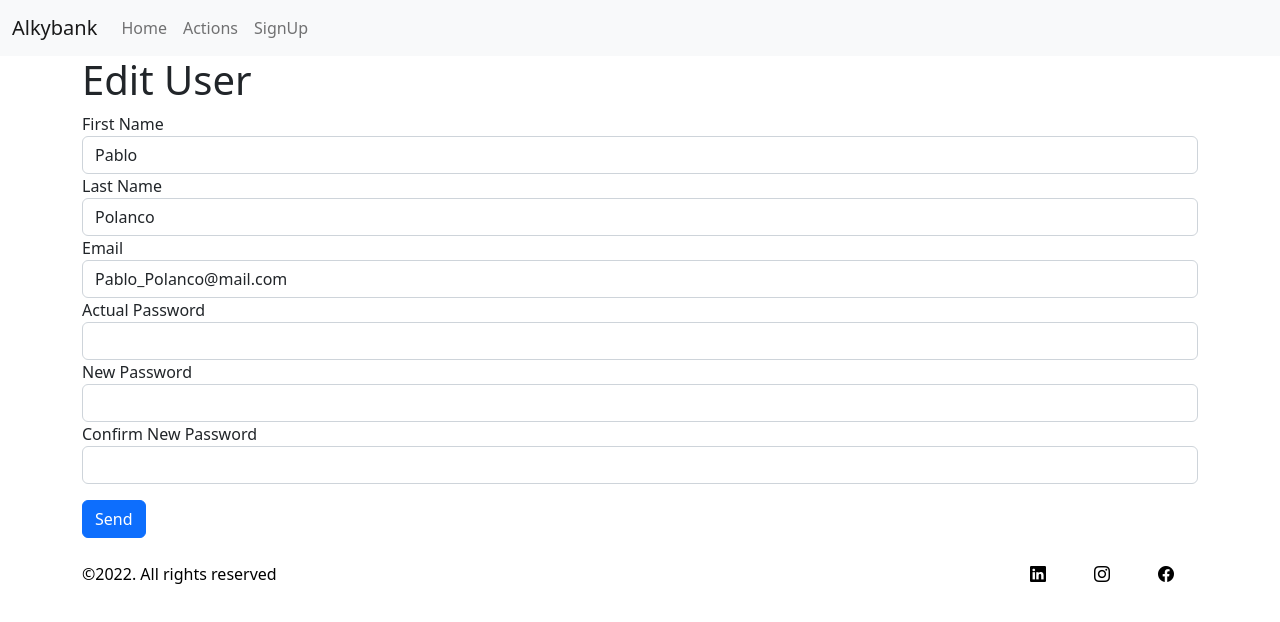
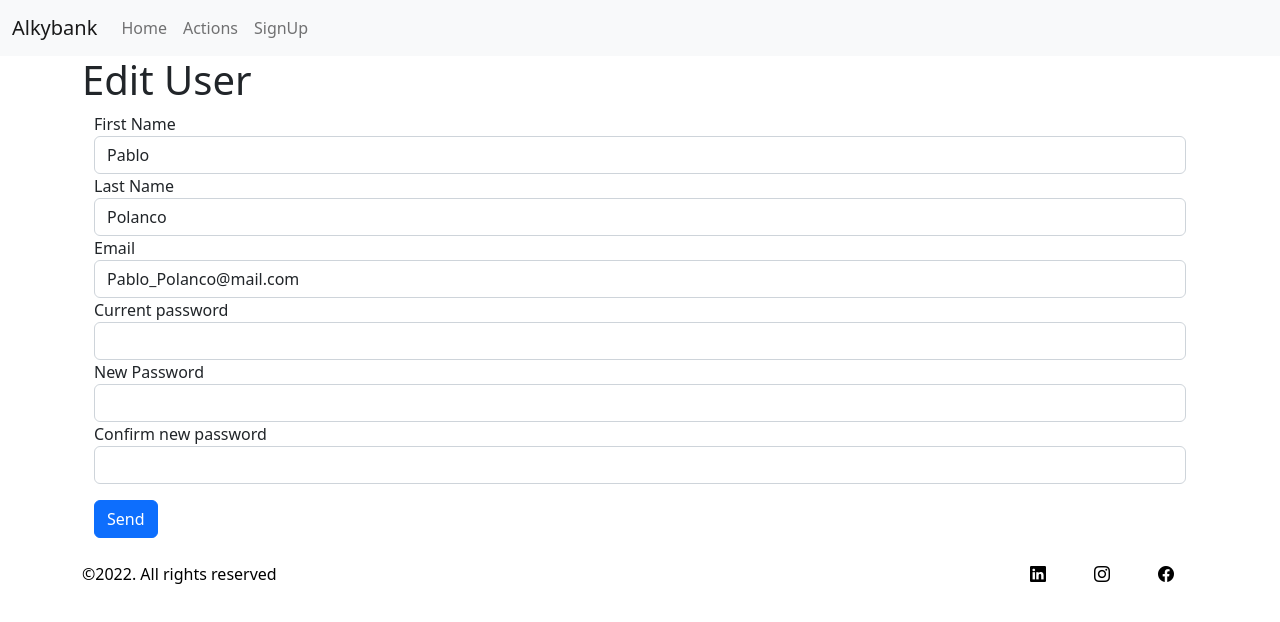
Before and after one commit to ThiagoLopezA/Skill-Up-JS-Front-02, a React app: page /edit-user in a window 1280 px wide. Shown: the top 622 px of the page. Built offline with nearby package versions, Linux system fonts and the light colour scheme; the HTML template or start-up script is replaced by a standard one.

Commit message:
feat(components): add reusable user form

```diff
--- a/src/Components/Forms/UserForm/EditUserForm.jsx
+++ b/src/Components/Forms/UserForm/EditUserForm.jsx
@@ -1,125 +1,37 @@
 import React from "react";
-import { Formik, Form, Field, ErrorMessage } from "formik";
 import * as Yup from "yup";
+import UserForm from "./UserForm";
 
 export default function ({user}) {
   return (
     <div className="container">
       <h1>Edit User</h1>
-      <Formik
+      <UserForm
         initialValues={{
           firstName: user.firstName || "",
           lastName: user.lastName || "",
           email: user.email || "",
-          actualPassword: "",
+          currentPassword: "",
           newPassword: "",
           confirmNewPassword: ""
         }}
         validationSchema={Yup.object({
           firstName: Yup.string()
-            .max(15, "Must be 15 characters or less")
-            .required("Required"),
+            .max(15, "Must be 15 characters or less"),
           lastName: Yup.string()
-            .max(20, "Must be 20 characters or less")
-            .required("Required"),
+            .max(20, "Must be 20 characters or less"),
           email: Yup.string()
-            .email("Invalid email address")
-            .required("Required"),
-          actualPassword: Yup.string()
-            .min(8, "Password must be at least 8 characters")
-            .required("Required"),
+            .email("Invalid email address"),
+          currentPassword: Yup.string()
+            .min(8, "Password must be at least 8 characters"),
           newPassword: Yup.string()
-            .min(8, "Password must be at least 8 characters")
-            .required("Required"),
+            .min(8, "Password must be at least 8 characters"),
           confirmNewPassword: Yup.string()
-            .oneOf([Yup.ref("newPassword"), null], "Passwords must match")
-            .required("Required"),
+            .oneOf([Yup.ref("newPassword"), null], "Passwords must match"),
         })}
-        onSubmit={(values, { setSubmitting }) => {
-          setTimeout(() => {
-            alert(JSON.stringify(values, null, 2));
-            setSubmitting(false);
-          }, 400);
-        }}
+        action="edit"
       >
-        {({ isSubmitting }) => (
-          <Form>
-            <div className="form-group">
-              <label htmlFor="firstName">First Name</label>
-              <Field type="text" name="firstName" className="form-control" />
-              <ErrorMessage
-                name="firstName"
-                component="div"
-                className="alert alert-danger"
-              />
-            </div>
-            <div className="form-group">
-              <label htmlFor="lastName">Last Name</label>
-              <Field type="text" name="lastName" className="form-control" />
-              <ErrorMessage
-                name="lastName"
-                component="div"
-                className="alert alert-danger"
-              />
-            </div>
-            <div className="form-group">
-              <label htmlFor="email">Email</label>
-              <Field type="email" name="email" className="form-control" />
-              <ErrorMessage
-                name="email"
-                component="div"
-                className="alert alert-danger"
-              />
-            </div>
-            <div className="form-group">
-              <label htmlFor="actualPassword">Actual Password</label>
-              <Field
-                type="password"
-                name="actualPassword"
-                className="form-control"
-              />
-              <ErrorMessage
-                name="actualPassword"
-                component="div"
-                className="alert alert-danger"
-              />
-            </div>
-            <div className="form-group">
-              <label htmlFor="newPassword">New Password</label>
-              <Field
-                type="password"
-                name="newPassword"
-                className="form-control"
-              />
-              <ErrorMessage
-                name="newPassword"
-                component="div"
-                className="alert alert-danger"
-              />
-            </div>
-            <div className="form-group">
-              <label htmlFor="confirmNewPassword">Confirm New Password</label>
-              <Field
-                type="password"
-                name="confirmNewPassword"
-                className="form-control"
-              />
-              <ErrorMessage
-                name="confirmNewPassword"
-                component="div"
-                className="alert alert-danger"
-              />
-            </div>
-            <button
-              type="submit"
-              className="btn btn-primary mt-3"
-              disabled={isSubmitting}
-            >
-              Send
-            </button>
-          </Form>
-        )}
-      </Formik>
+      </UserForm>
     </div>
   );
 }
--- /dev/null
+++ b/src/Components/Forms/UserForm/UserForm.jsx
@@ -0,0 +1,119 @@
+import React from "react";
+import { Formik, Form, Field, ErrorMessage } from "formik";
+
+export default function UserForm({ initialValues, validationSchema, action }) {
+  return (
+    <div className="container">
+      <Formik
+        initialValues={initialValues}
+        validationSchema={validationSchema}
+        onSubmit={(values, { setSubmitting }) => {
+            setTimeout(() => {
+              alert(JSON.stringify(values, null, 2));
+              setSubmitting(false);
+            }, 400);
+          }}
+      >
+        {({ isSubmitting }) => (
+          <Form>
+            <div className="form-group">
+              <label htmlFor="firstName">First Name</label>
+              <Field type="text" name="firstName" className="form-control" />
+              <ErrorMessage
+                name="firstName"
+                component="div"
+                className="alert alert-danger"
+              />
+            </div>
+            <div className="form-group">
+              <label htmlFor="lastName">Last Name</label>
+              <Field type="text" name="lastName" className="form-control" />
+              <ErrorMessage
+                name="lastName"
+                component="div"
+                className="alert alert-danger"
+              />
+            </div>
+            <div className="form-group">
+              <label htmlFor="email">Email</label>
+              <Field type="email" name="email" className="form-control" />
+              <ErrorMessage
+                name="email"
+                component="div"
+                className="alert alert-danger"
+              />
+            </div>
+            <div className="form-group">
+              <label
+                htmlFor={action === "register" ? "password" : "currentPassword"}
+              >
+                {action === "register" ? "Password" : "Current password"}
+              </label>
+              <Field
+                type="password"
+                name={action === "register" ? "password" : "currentPassword"}
+                className="form-control"
+              />
+              <ErrorMessage
+                name={action === "register" ? "password" : "currentPassword"}
+                component="div"
+                className="alert alert-danger"
+              />
+            </div>
+            <div className="form-group" style={{display: action==="register" ? 'none' : 'block' }}>
+              <label htmlFor="newPassword">New Password</label>
+              <Field
+                type="password"
+                name="newPassword"
+                className="form-control"
+              />
+              <ErrorMessage
+                name="newPassword"
+                component="div"
+                className="alert alert-danger"
+              />
+            </div>
+            <div className="form-group">
+              <label
+                htmlFor={
+                  action === "register"
+                    ? "confirmPassword"
+                    : "confirmNewPassword"
+                }
+              >
+                {action === "register"
+                  ? "Confirm password"
+                  : "Confirm new password"}
+              </label>
+              <Field
+                type="password"
+                name={
+                  action === "register"
+                    ? "confirmPassword"
+                    : "confirmNewPassword"
+                }
+                className="form-control"
+              />
+              <ErrorMessage
+                name={
+                  action === "register"
+                    ? "confirmPassword"
+                    : "confirmNewPassword"
+                }
+                component="div"
+                className="alert alert-danger"
+              />
+            </div>
+            <button
+              type="submit"
+              className="btn btn-primary mt-3"
+              disabled={isSubmitting}
+            >
+              {action === "register" ? "Sign Up" : "Send"}
+            </button>
+          </Form>
+        )}
+      </Formik>
+    </div>
+  );
+}
--- a/src/Components/Forms/UserForm/UserRegistrationForm.jsx
+++ b/src/Components/Forms/UserForm/UserRegistrationForm.jsx
@@ -1,12 +1,12 @@
 import React from 'react';
-import { Formik, Form, Field, ErrorMessage } from 'formik';
 import * as Yup from 'yup';
+import UserForm from './UserForm';
 
 export default function  UserRegistrationForm () {
   return (
     <div className="container">
       <h1>Sign Up</h1>
-      <Formik
+      <UserForm
         initialValues={{
           firstName: '',
           lastName: '',
@@ -31,46 +31,9 @@ export default function  UserRegistrationForm () {
             .oneOf([Yup.ref('password'), null], 'Passwords must match')
             .required('Required')
         })}
-        onSubmit={(values, { setSubmitting }) => {
-          setTimeout(() => {
-            alert(JSON.stringify(values, null, 2));
-            setSubmitting(false);
-          }, 400);
-        }}
+        action="register"
       >
-        {({ isSubmitting }) => (
-          <Form>
-            <div className="form-group">
-              <label htmlFor="firstName">First Name</label>
-              <Field type="text" name="firstName" className="form-control" />
-              <ErrorMessage name="firstName" component="div" className="alert alert-danger" />
-            </div>
-            <div className="form-group">
-              <label htmlFor="lastName">Last Name</label>
-              <Field type="text" name="lastName" className="form-control" />
-              <ErrorMessage name="lastName" component="div" className="alert alert-danger" />
-            </div>
-            <div className="form-group">
-              <label htmlFor="email">Email</label>
-              <Field type="email" name="email" className="form-control" />
-              <ErrorMessage name="email" component="div" className="alert alert-danger" />
-            </div>
-            <div className="form-group">
-              <label htmlFor="password">Password</label>
-              <Field type="password" name="password" className="form-control" />
-              <ErrorMessage name="password" component="div" className="alert alert-danger" />
-            </div>
-            <div className="form-group">
-              <label htmlFor="confirmPassword">Confirm Password</label>
-              <Field type="password" name="confirmPassword" className="form-control" />
-              <ErrorMessage name="confirmPassword" component="div" className="alert alert-danger" />
-            </div>
-            <button type="submit" className="btn btn-primary mt-3" disabled={isSubmitting}>
-              Sign Up
-            </button>
-          </Form>
-        )}
-      </Formik>
+      </UserForm>
     </div>
   );
 };
```
Also changed, not shown: 1 other file (tests, documents, lock files or other folders).
